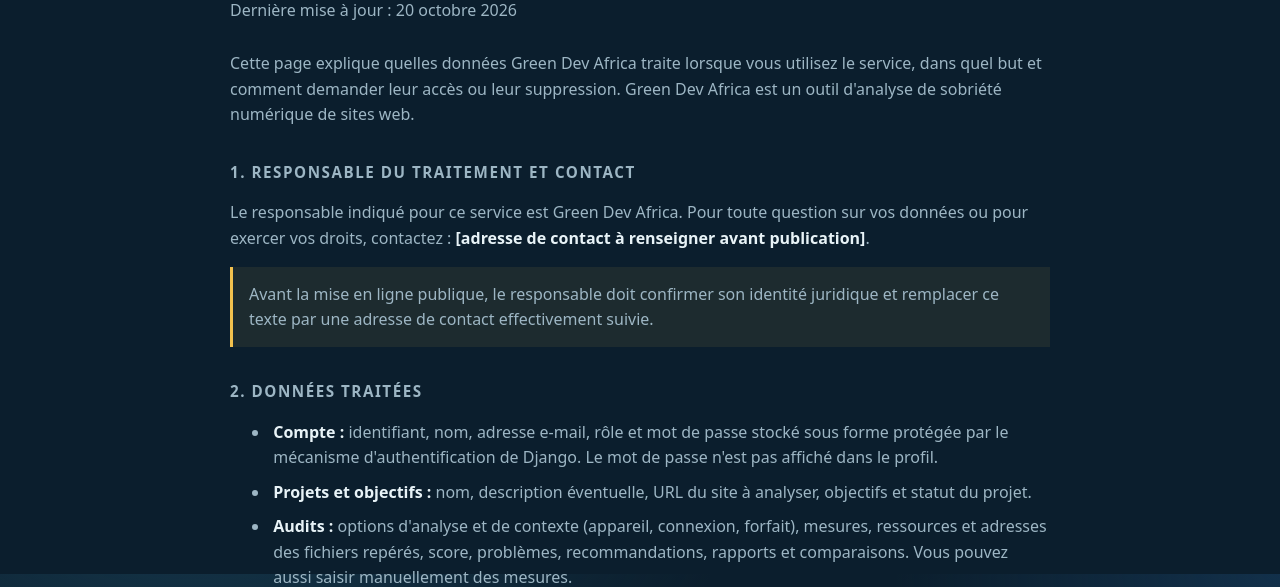
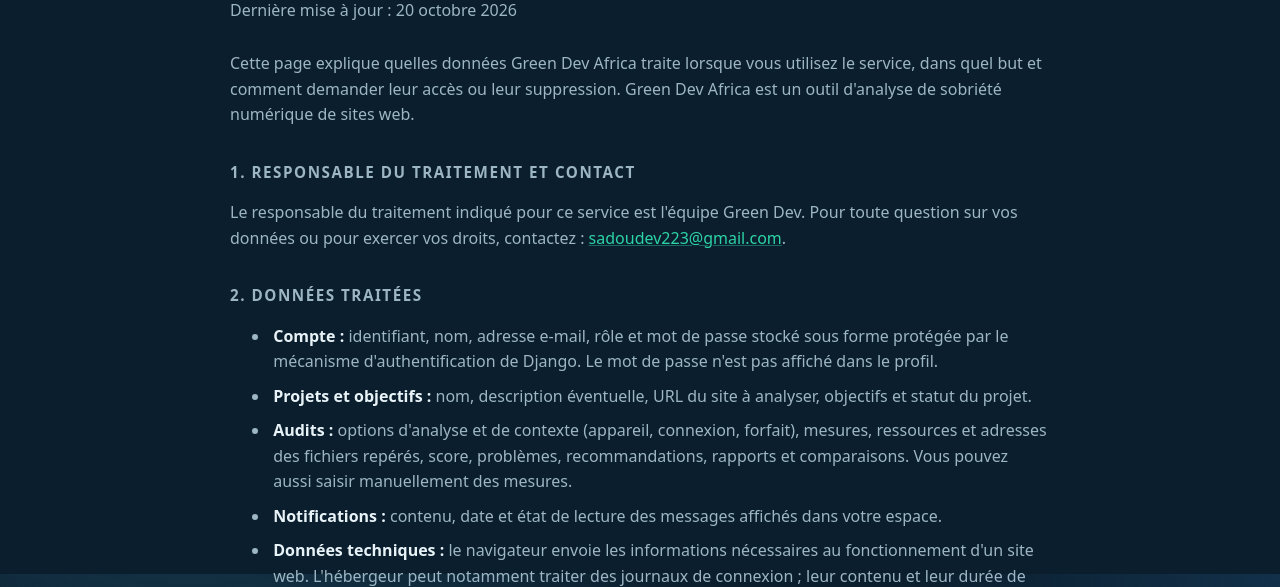
Before and after one commit to Aicha-Dembele/green-dev-africa, a Django app: page /confidentialite/ in a window 1280 px wide. Shown: the part 226-813 px from the top of the page. Run offline with Django 5.2, Linux system fonts and the light colour scheme.

Commit message:
Avant refonte UI/UX

```diff
--- a/projets/tests.py
+++ b/projets/tests.py
@@ -79,7 +79,9 @@
 
         self.assertEqual(reponse.status_code, 200)
         self.assertContains(reponse, "Responsable du traitement et contact")
-        self.assertContains(reponse, "adresse de contact à renseigner")
+        self.assertContains(reponse, "équipe Green")
+        self.assertContains(reponse, "mailto:sadoudev223@gmail.com")
+        self.assertNotContains(reponse, "adresse de contact à renseigner")
         self.assertContains(
             reponse, reverse("politique_confidentialite"), count=1
         )
--- a/templates/projets/politique_confidentialite.html
+++ b/templates/projets/politique_confidentialite.html
@@ -19,14 +19,10 @@
 
   <h2>1. Responsable du traitement et contact</h2>
   <p>
-    Le responsable indiqué pour ce service est Green Dev Africa. Pour toute
-    question sur vos données ou pour exercer vos droits, contactez :
-    <strong>[adresse de contact à renseigner avant publication]</strong>.
-  </p>
-  <p class="politique-a-completer">
-    Avant la mise en ligne publique, le responsable doit confirmer son identité
-    juridique et remplacer ce texte par une adresse de contact effectivement
-    suivie.
+    Le responsable du traitement indiqué pour ce service est l'équipe Green
+    Dev. Pour toute question sur vos données ou pour exercer vos droits,
+    contactez :
+    <a href="mailto:sadoudev223@gmail.com">sadoudev223@gmail.com</a>.
   </p>
 
   <h2>2. Données traitées</h2>
@@ -143,7 +139,7 @@
 
   <p class="politique-fin">
     Cette politique décrit le fonctionnement actuel de l'application. Les
-    informations relatives à l'identité du responsable, à l'hébergeur et aux
+    informations relatives à l'hébergeur, aux éventuels sous-traitants et aux
     durées de conservation des journaux techniques doivent être confirmées par
     l'exploitant avant toute mise en production.
   </p>
```
